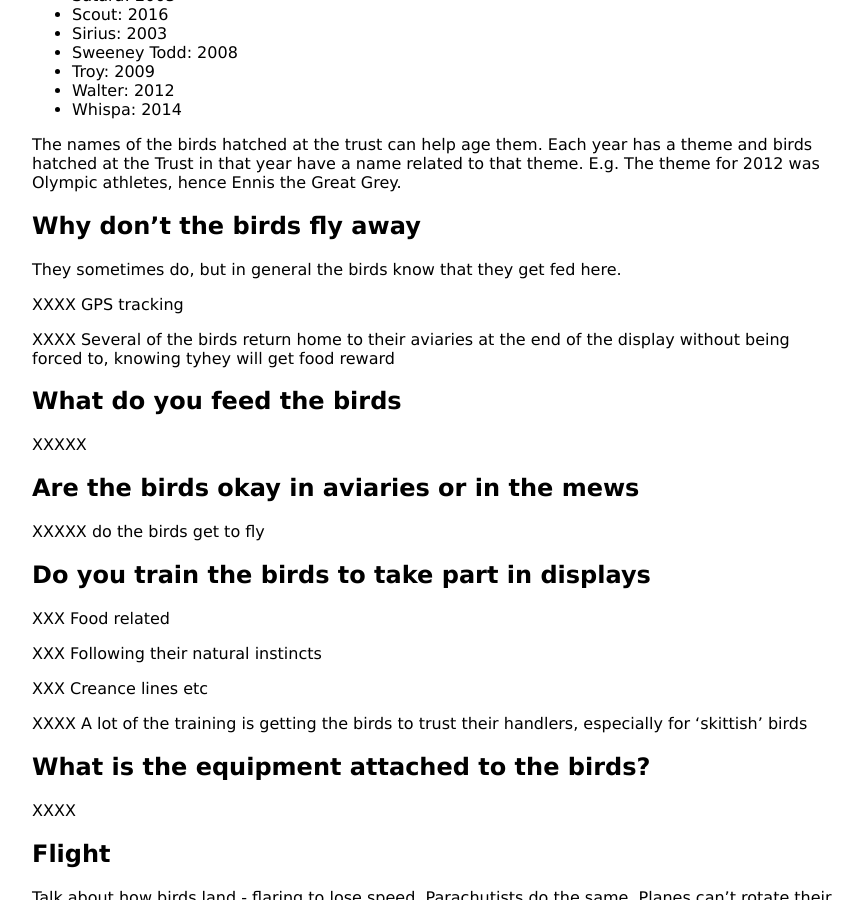
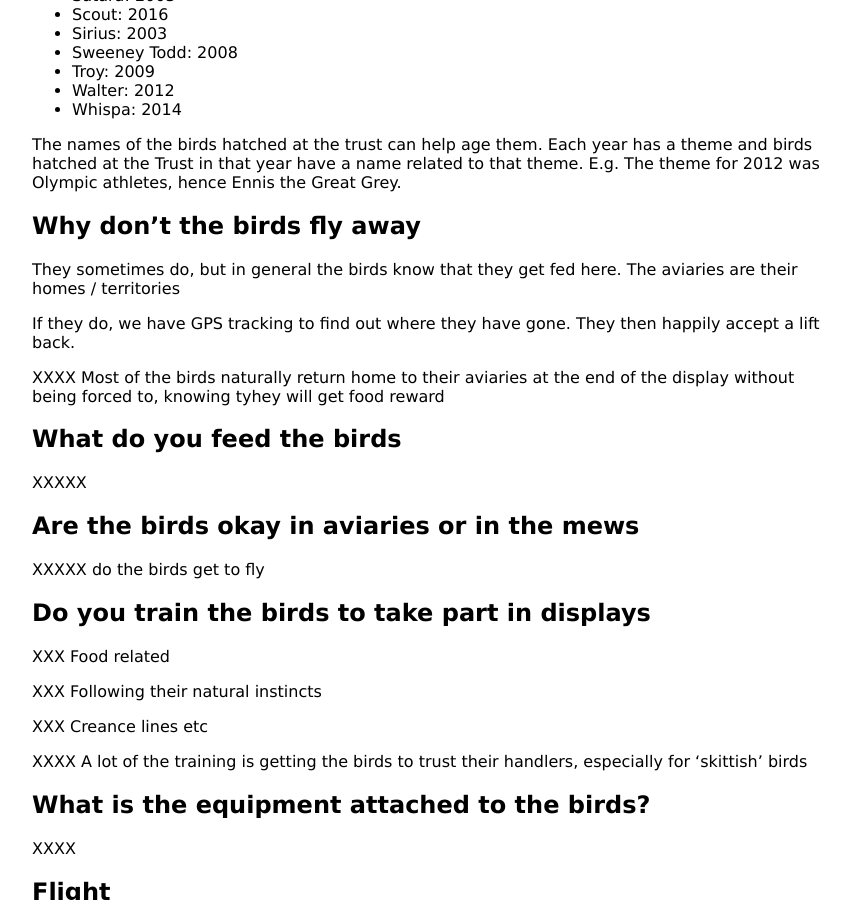
Before and after one commit to KineticLensman/KineticLensman.github.io, a Jekyll site: the page built from _posts/2021-07-26-birds.md, in a window 1280 px wide and 900 px high, scrolled down 2311 px. Shown: the whole window, without its empty margins (208-1071 px from the left). Built offline with Jekyll 4.4.1, drawn with Linux system fonts in a browser that asks for light colours.

Commit message:
more data

```diff
--- a/_posts/2021-07-26-birds.md
+++ b/_posts/2021-07-26-birds.md
@@ -106,11 +106,11 @@ The names of the birds hatched at the trust can help age them. Each year has a t
 
 ## Why don't the birds fly away
 
-They sometimes do, but in general the birds know that they get fed here.
+They sometimes do, but in general the birds know that they get fed here. The aviaries are their homes / territories
 
-XXXX GPS tracking
+If they do, we have GPS tracking to find out where they have gone. They then happily accept a lift back.
 
-XXXX Several of the birds return home to their aviaries at the end of the display without being forced to, knowing tyhey will get food reward
+XXXX Most of the birds naturally return home to their aviaries at the end of the display without being forced to, knowing tyhey will get food reward
 
 ## What do you feed the birds
 
```
